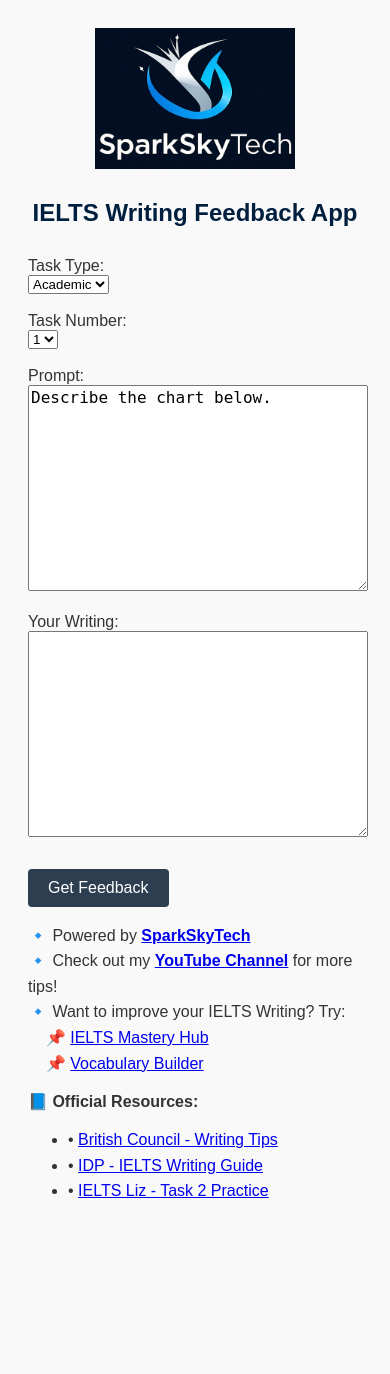
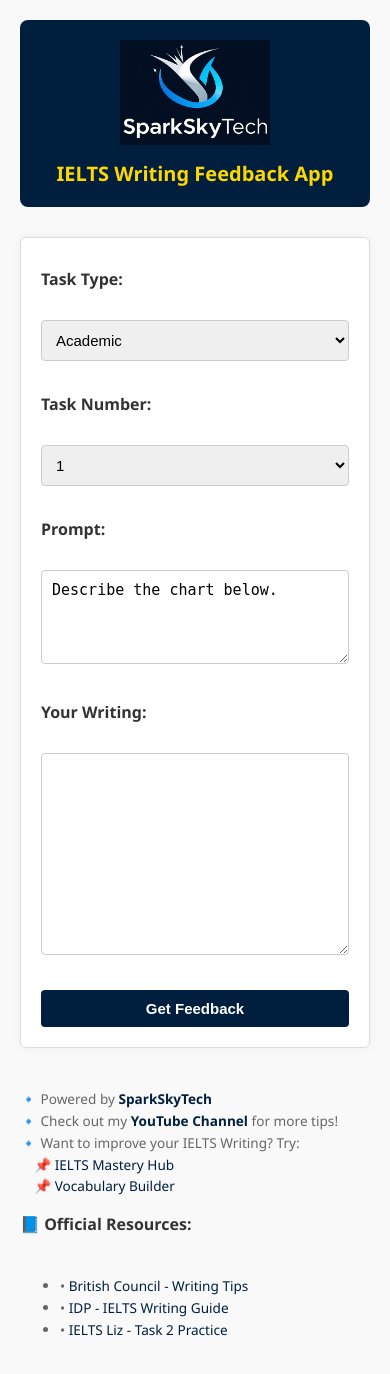
Before and after one commit to digital4ar/ielts-writing-practice-app, a Flask app: page / in a window 390 px wide. Before the commit the page ends 1198 px from the top, so only its background shows below. Run offline with Flask 3, Linux system fonts and the light colour scheme.

Commit message:
Improved app design with responsive CSS

```diff
--- a/static/css/styles.css
+++ b/static/css/styles.css
@@ -1,14 +1,22 @@
 /* static/css/styles.css */
+
+/* Base Styles */
 body {
-    font-family: Arial, sans-serif;
+    font-family: 'Segoe UI', Tahoma, Geneva, Verdana, sans-serif;
     background-color: #f9f9f9;
+    color: #333;
+    margin: 0 auto;
     padding: 20px;
-    color: #333;
+    max-width: 800px;
 }
 
 header {
     text-align: center;
     margin-bottom: 30px;
+    padding: 20px 0;
+    background-color: #001f3f; /* Navy Blue */
+    color: white;
+    border-radius: 8px;
 }
 
 header img {
@@ -16,47 +24,102 @@ header img {
     margin-bottom: 10px;
 }
 
-h1 {
-    color: #001f3f; /* Navy dark blue */
+header h1 {
+    margin: 0;
     font-size: 24px;
+    font-weight: bold;
+    color: #ffd700; /* Gold */
+}
+
+/* Form Styling */
+form {
+    background: white;
+    padding: 20px;
+    border: 1px solid #ddd;
+    border-radius: 6px;
+    box-shadow: 0 0 10px rgba(0,0,0,0.05);
+}
+
+label {
+    font-weight: bold;
+    display: block;
+    margin-top: 10px;
+}
+
+select, textarea, input[type="submit"] {
+    width: 100%;
+    padding: 10px;
+    margin-top: 8px;
+    border: 1px solid #ccc;
+    border-radius: 4px;
+    font-size: 16px;
+    box-sizing: border-box;
+    transition: border 0.3s ease;
+}
+
+select:focus,
+textarea:focus {
+    border-color: #001f3f;
+    outline: none;
+    box-shadow: 0 0 0 2px rgba(0, 31, 63, 0.2);
+}
+
+input[type="submit"] {
+    background-color: #001f3f;
+    color: white;
+    cursor: pointer;
+    border: none;
     font-weight: bold;
 }
 
-textarea {
-    width: 100%;
-    height: 200px;
-    font-size: 16px;
+input[type="submit"]:hover {
+    background-color: #002d5b;
 }
 
-input[type="submit"] {
-    margin-top: 10px;
-    padding: 10px 20px;
-    font-size: 16px;
-    background-color: #2c3e50;
-    color: white;
-    border: none;
-    cursor: pointer;
-    border-radius: 4px;
-}
-
-input[type="submit"]:hover {
-    background-color: #34495e;
-}
-
+/* Feedback Output */
 pre {
     white-space: pre-wrap;
     background: #fff;
     border: 1px solid #ccc;
     padding: 15px;
     margin-top: 20px;
+    border-left: 4px solid #001f3f;
+    font-size: 16px;
+    line-height: 1.6;
 }
 
-footer {
+/* Footer / Resources */
+.footer-links {
+    line-height: 1.6;
     margin-top: 40px;
     font-size: 0.9em;
     color: #666;
 }
 
-.footer-links {
-    line-height: 1.6;
+.footer-links a {
+    color: #001f3f;
+    text-decoration: none;
 }
+
+.footer-links a:hover {
+    text-decoration: underline;
+}
+
+/* Responsive Layout */
+@media (max-width: 600px) {
+    header img {
+        width: 150px;
+    }
+
+    header h1 {
+        font-size: 20px;
+    }
+
+    select, textarea, input[type="submit"] {
+        font-size: 15px;
+    }
+
+    .footer-links {
+        font-size: 0.85em;
+    }
+}
```
Also changed, not shown: prompts.json (added, +14 -0 lines).
